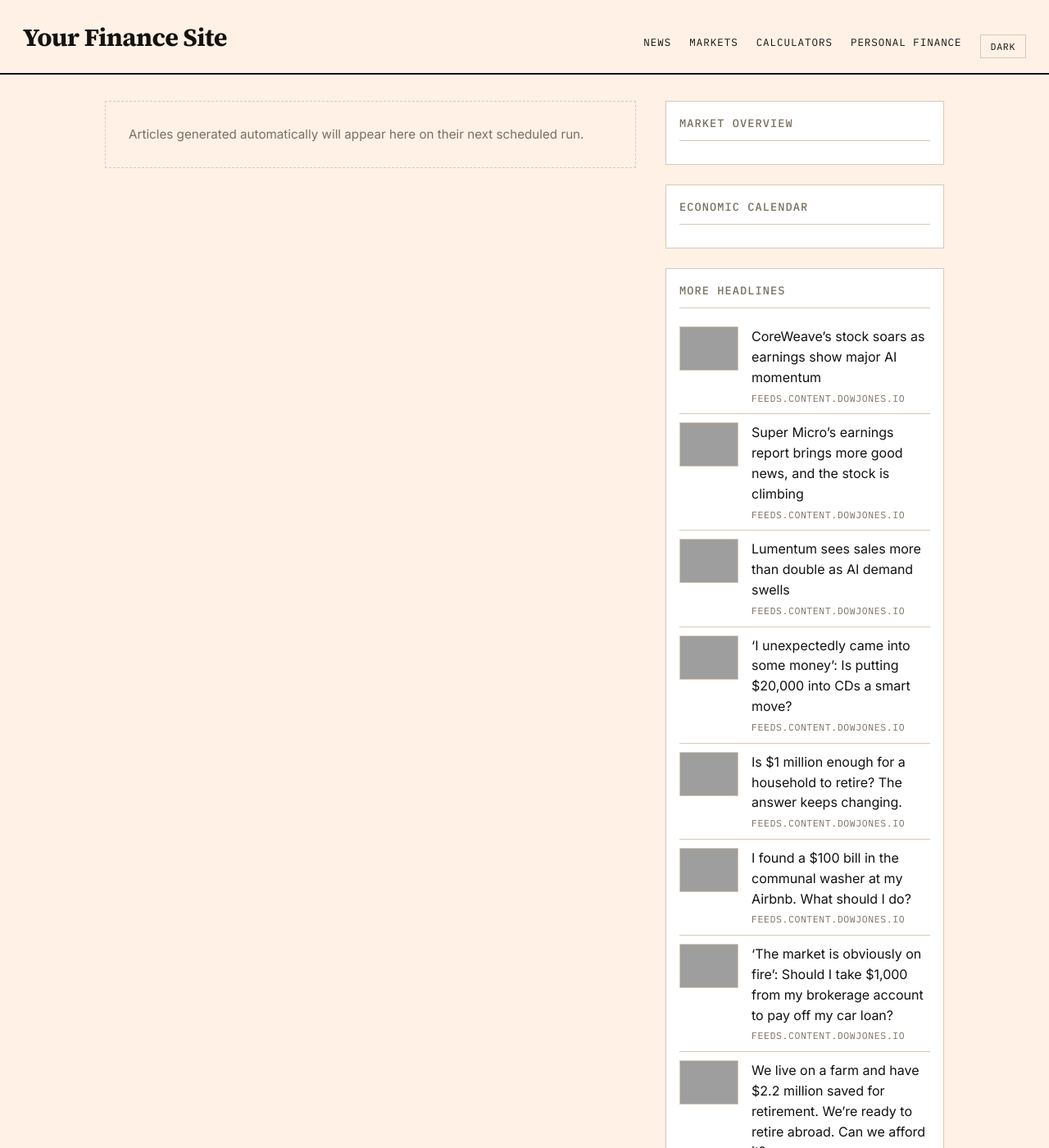
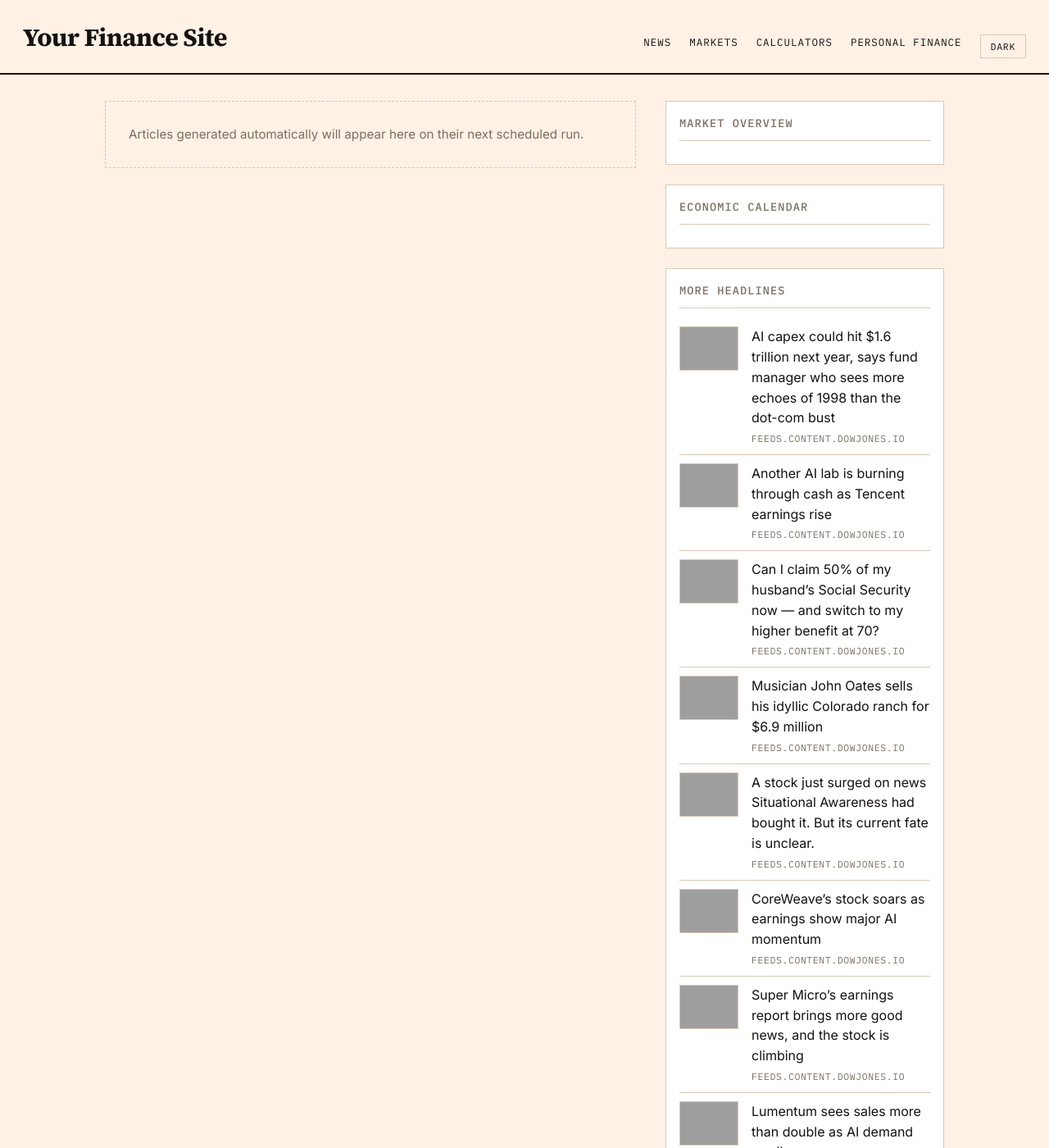
Before and after one commit to GlobTechCo/globtechco.github.io, a Jekyll site: the page built from index.html, in a window 1280 px wide and 1400 px high, cut to the strip 0-1400 px from the top of the window. Shown: the whole strip at 82% size. Built offline with Jekyll 4.4.1, drawn with Linux system fonts in a browser that asks for light colours; a script that is not in the unit is left out; the list of posts is cut into pages by our own code; some of the changed text lies outside the part shown; grey boxes are pictures that could not be loaded.

Commit message:
Auto-content update 2026-08-12

```diff
--- a/_data/aggregator.yml
+++ b/_data/aggregator.yml
@@ -1,3 +1,28 @@
+- title: "AI capex could hit $1.6 trillion next year, says fund manager who sees more echoes of 1998 than the dot-com bust"
+  link: "https://www.marketwatch.com/story/ai-capex-could-hit-1-6-trillion-next-year-says-fund-manager-who-sees-more-echoes-of-1998-than-the-dot-com-bust-0576b598?mod=mw_rss_topstories"
+  source: "feeds.content.dowjones.io"
+  pubdate: "Wed, 12 Aug 2026 09:35:00 GMT"
+  image: "https://images.mktw.net/im-02882930"
+- title: "Another AI lab is burning through cash as Tencent earnings rise"
+  link: "https://www.marketwatch.com/story/another-ai-lab-is-burning-through-cash-as-tencent-earnings-rise-1251b4c6?mod=mw_rss_topstories"
+  source: "feeds.content.dowjones.io"
+  pubdate: "Wed, 12 Aug 2026 09:30:00 GMT"
+  image: "https://images.mktw.net/im-56873345"
+- title: "Can I claim 50% of my husband\u2019s Social Security now \u2014 and switch to my higher benefit at 70?"
+  link: "https://www.marketwatch.com/story/can-i-claim-50-of-my-husbands-social-security-now-and-switch-to-my-higher-benefit-at-70-5518700b?mod=mw_rss_topstories"
+  source: "feeds.content.dowjones.io"
+  pubdate: "Wed, 12 Aug 2026 09:15:00 GMT"
+  image: "https://images.mktw.net/im-80301102"
+- title: "Musician John Oates sells his idyllic Colorado ranch for $6.9 million"
+  link: "https://www.marketwatch.com/story/musician-john-oates-sells-his-idyllic-colorado-ranch-for-6-9-million-2676c716?mod=mw_rss_topstories"
+  source: "feeds.content.dowjones.io"
+  pubdate: "Wed, 12 Aug 2026 09:01:00 GMT"
+  image: "https://images.mktw.net/im-68625966"
+- title: "A stock just surged on news Situational Awareness had bought it. But its current fate is unclear."
+  link: "https://www.marketwatch.com/story/a-stock-just-surged-on-news-situational-awareness-had-bought-it-but-its-current-fate-is-unclear-00f17a97?mod=mw_rss_topstories"
+  source: "feeds.content.dowjones.io"
+  pubdate: "Wed, 12 Aug 2026 08:22:00 GMT"
+  image: "https://images.mktw.net/im-70001411"
 - title: "CoreWeave\u2019s stock soars as earnings show major AI momentum"
   link: "https://www.marketwatch.com/story/coreweaves-stock-soars-as-earnings-show-major-ai-momentum-d3a5bede?mod=mw_rss_topstories"
   source: "feeds.content.dowjones.io"
@@ -23,28 +48,3 @@
   source: "feeds.content.dowjones.io"
   pubdate: "Tue, 11 Aug 2026 22:00:00 GMT"
   image: "https://images.mktw.net/im-55523121"
-- title: "I found a $100 bill in the communal washer at my Airbnb. What should I do?"
-  link: "https://www.marketwatch.com/story/im-dreaming-of-cocktails-at-chateau-marmont-i-found-100-in-my-airbnbs-communal-washer-what-should-i-do-9694ecca?mod=mw_rss_topstories"
-  source: "feeds.content.dowjones.io"
-  pubdate: "Tue, 11 Aug 2026 21:15:00 GMT"
-  image: "https://images.mktw.net/im-43313761"
-- title: "\u2018The market is obviously on fire\u2019: Should I take $1,000 from my brokerage account to pay off my car loan?"
-  link: "https://www.marketwatch.com/story/the-market-is-obviously-on-fire-is-it-a-mistake-to-take-1-000-from-my-brokerage-account-to-pay-my-car-loan-65800d1f?mod=mw_rss_topstories"
-  source: "feeds.content.dowjones.io"
-  pubdate: "Tue, 11 Aug 2026 21:00:00 GMT"
-  image: "https://images.mktw.net/im-56530103"
-- title: "We live on a farm and have $2.2 million saved for retirement. We\u2019re ready to retire abroad. Can we afford it?"
-  link: "https://www.marketwatch.com/story/we-live-on-a-farm-and-have-2-2-million-saved-for-retirement-were-ready-to-retire-abroad-can-we-afford-it-85e56105?mod=mw_rss_topstories"
-  source: "feeds.content.dowjones.io"
-  pubdate: "Tue, 11 Aug 2026 20:58:00 GMT"
-  image: "https://images.mktw.net/im-34189112"
-- title: "Cava\u2019s sales surge as diners swap lettuce for grain bowls and pitas amid food-safety scare"
-  link: "https://www.marketwatch.com/story/cava-reports-sales-growth-even-as-some-customers-steer-clear-of-lettuce-044b7f51?mod=mw_rss_topstories"
-  source: "feeds.content.dowjones.io"
-  pubdate: "Tue, 11 Aug 2026 20:41:00 GMT"
-  image: "https://images.mktw.net/im-72726916"
-- title: "Oracle\u2019s stock has taken a hit as AI spending concerns resurface"
-  link: "https://www.marketwatch.com/story/oracles-stock-has-taken-a-hit-as-ai-spending-concerns-resurface-bdb9bf09?mod=mw_rss_topstories"
-  source: "feeds.content.dowjones.io"
-  pubdate: "Tue, 11 Aug 2026 20:32:00 GMT"
-  image: "https://images.mktw.net/im-32079769"
```
